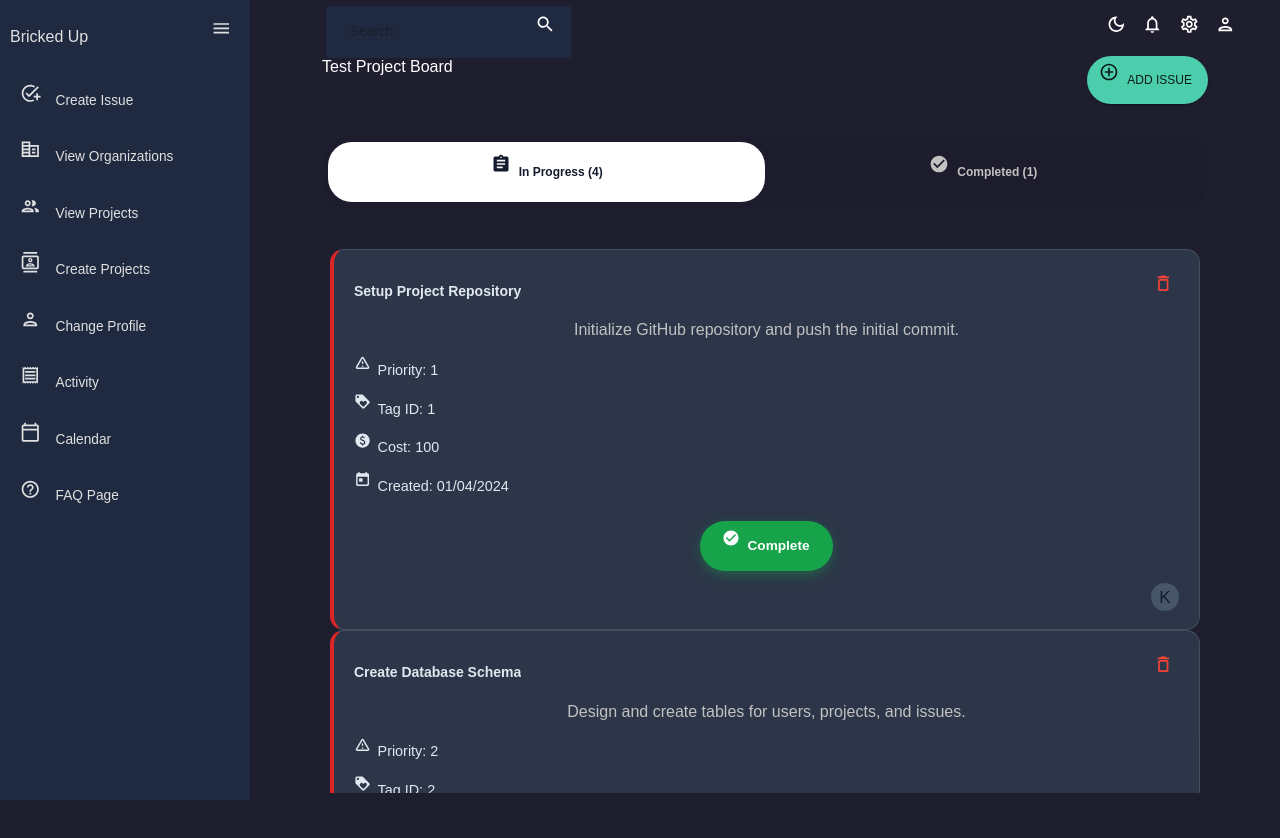
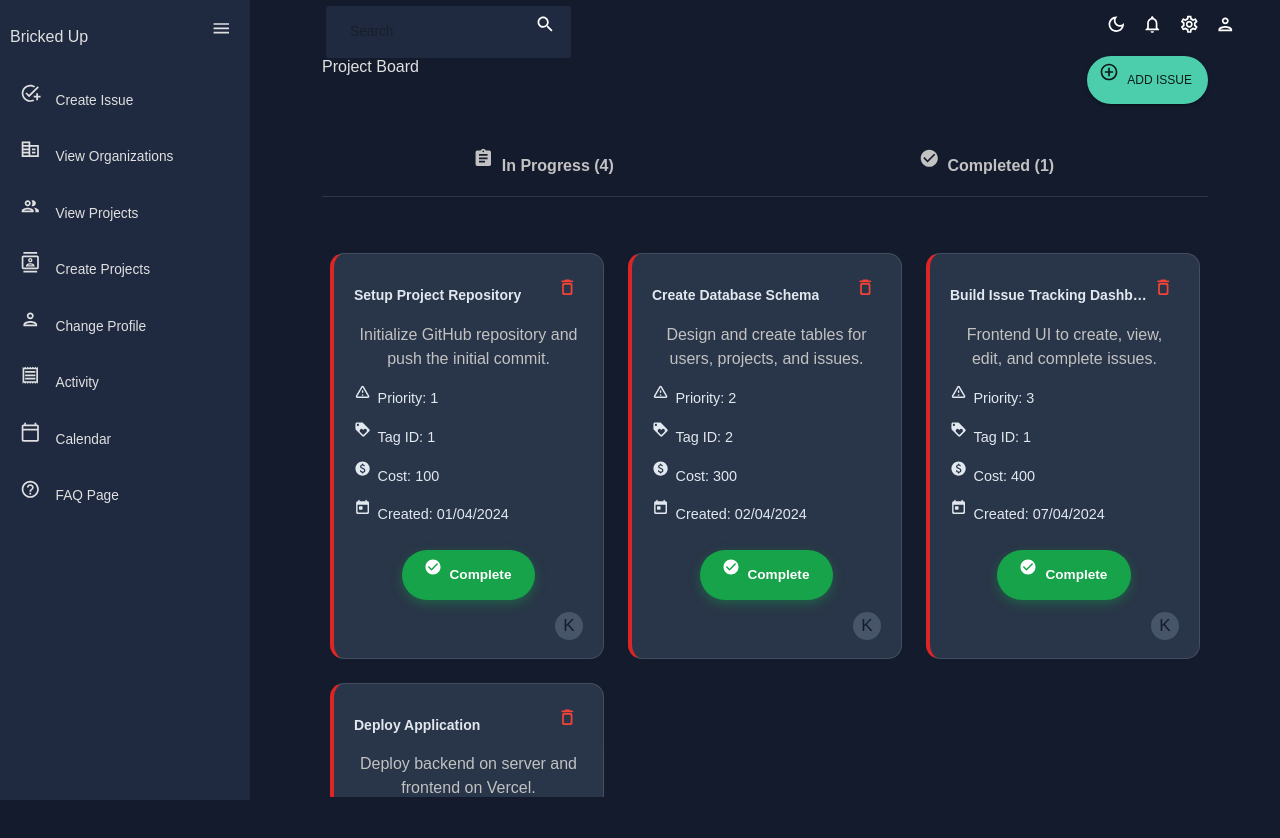
Before and after one commit to bricked-up/Frontend, a React (Create React App) app: page /createIssue in a window 1280 px wide. Shown: the top 838 px of the page. Built offline with nearby package versions, Linux system fonts and the light colour scheme.

Commit message:
Final commit, light+dark works, layout of grid is 3xX.

```diff
--- a/src/Components/CreateIssue/CreateIssue.tsx
+++ b/src/Components/CreateIssue/CreateIssue.tsx
@@ -17,6 +17,8 @@ import CheckCircleIcon from "@mui/icons-material/CheckCircle";
 import AssignmentLateIcon from "@mui/icons-material/AssignmentLate";
 import AddIcon from "@mui/icons-material/Add";
 import EmojiEventsIcon from "@mui/icons-material/EmojiEvents";
+import { useTheme } from "@mui/material/styles";
+import { tokens } from "../../theme";
 
 interface CreateTaskPageProps {
   board: Board;
@@ -24,7 +26,7 @@ interface CreateTaskPageProps {
 
 export const mockBoard: Board = {
   id: 1,
-  name: "Test Project Board",
+  name: "Project Board",
   createdBy: "Kejsi",
   createdById: "user-1",
   createdAt: new Date(),
@@ -95,10 +97,15 @@ export const mockBoard: Board = {
  * - Supports switching tasks between 'In Progress' and 'Completed' states.
  */
 const CreateTask: React.FC<CreateTaskPageProps> = ({ board }) => {
+  // Import necessary components
+  const { Grid } = require("@mui/material");
   const [showAddTask, setShowAddTask] = useState(false);
   const [tasks, setTasks] = useState<Task[]>(board.tasks);
   const [editingTask, setEditingTask] = useState<Task | null>(null);
   const [activeTab, setActiveTab] = useState(0);
+
+  const theme = useTheme();
+  const colors = tokens(theme.palette.mode);
 
   const handleAddTask = (task: Task) => {
     setTasks((prev) => [...prev, task]);
@@ -136,12 +143,18 @@ const CreateTask: React.FC<CreateTaskPageProps> = ({ board }) => {
   const inProgressTasks = tasks.filter((task) => !task.completed);
   const completedTasks = tasks.filter((task) => task.completed);
 
+  //        bgcolor: theme.palette.background.default,
+
   return (
     <Box
       sx={{
         height: "100vh",
         overflowY: "auto",
         paddingBottom: 4,
+        bgcolor: theme.palette.background.default,
+        color:
+          theme.palette.mode === "light" ? colors.grey[800] : colors.grey[100],
+        transition: "background-color 0.3s ease",
       }}
     >
       <Box display="flex" justifyContent="center" paddingX={4} paddingTop={3}>
@@ -149,7 +162,7 @@ const CreateTask: React.FC<CreateTaskPageProps> = ({ board }) => {
           display="flex"
           justifyContent="space-between"
           width="100%"
-          maxWidth="900px"
+          maxWidth="1200px"
         >
           <Typography variant="h5">{board.name}</Typography>
           <Button
@@ -174,100 +187,86 @@ const CreateTask: React.FC<CreateTaskPageProps> = ({ board }) => {
           <Box
             sx={{
               width: "100%",
-              maxWidth: "900px",
+              maxWidth: "1200px",
               mb: 3,
             }}
           >
-            <Paper
-              elevation={0}
+            <Box
               sx={{
-                borderRadius: "28px",
-                overflow: "hidden",
-                backgroundColor: "rgba(0,0,0,0.04)",
-                p: 0.8,
+                width: "100%",
+                backgroundColor: "transparent",
+                mb: 2,
               }}
             >
               <Tabs
                 value={activeTab}
                 onChange={handleChangeTab}
                 variant="fullWidth"
-                TabIndicatorProps={{
-                  style: {
-                    height: "100%",
-                    borderRadius: "24px",
-                    zIndex: 0,
-                    backgroundColor: "white",
-                    boxShadow: "0 4px 12px rgba(0,0,0,0.05)",
-                    transition: "transform 0.3s cubic-bezier(0.65, 0, 0.35, 1)",
+                sx={{
+                  minHeight: "60px",
+                  borderBottom: 1,
+                  borderColor: "divider",
+                  "& .MuiTab-root": {
+                    minHeight: "60px",
+                    fontWeight: 600,
+                    fontSize: "1rem",
+                    transition: "all 0.3s ease",
+                    position: "relative",
+                    overflow: "visible",
+                    textTransform: "none",
+                    color: "text.secondary",
+                    "&::after": {
+                      content: '""',
+                      position: "absolute",
+                      bottom: 0,
+                      left: "50%",
+                      width: 0,
+                      height: "3px",
+                      backgroundColor: "primary.main",
+                      transition: "all 0.3s ease",
+                      transform: "translateX(-50%)",
+                      borderRadius: "3px 3px 0 0",
                     },
-                }}
-                sx={{
-                  minHeight: "56px",
-                  position: "relative",
-                  "& .MuiTabs-flexContainer": {
-                    height: "100%",
+                  },
+                  "& .MuiTab-root.Mui-selected": {
+                    color: "text.secondary",
+                    "&::after": {
+                      width: "100%",
+                    },
+                  },
+                  "& .MuiTabs-indicator": {
+                    display: "none",
                   },
                 }}
               >
                 <Tab
-                  label={
-                    <Box
-                      display="flex"
-                      alignItems="center"
-                      sx={{ fontWeight: 600, zIndex: 1 }}
-                    >
-                      <AssignmentIcon sx={{ mr: 1, fontSize: "20px" }} />
-                      In Progress ({inProgressTasks.length})
-                    </Box>
-                  }
+                  icon={<AssignmentIcon />}
+                  iconPosition="start"
+                  label={`In Progress (${inProgressTasks.length})`}
                   sx={{
-                    textTransform: "none",
-                    fontWeight: "medium",
-                    transition: "all 0.3s ease",
-                    color: activeTab === 0 ? "primary.main" : "text.secondary",
-                    zIndex: 1,
-                    borderRadius: "24px",
-                    py: 1.5,
-                    "&:hover": {
-                      opacity: 0.8,
+                    "&:first-of-type::after": {
+                      width: activeTab === 0 ? "100%" : 0,
                     },
                   }}
                 />
                 <Tab
-                  label={
-                    <Box
-                      display="flex"
-                      alignItems="center"
-                      sx={{ fontWeight: 600, zIndex: 1 }}
-                    >
-                      <CheckCircleIcon sx={{ mr: 1, fontSize: "20px" }} />
-                      Completed ({completedTasks.length})
-                    </Box>
-                  }
+                  icon={<CheckCircleIcon />}
+                  iconPosition="start"
+                  label={`Completed (${completedTasks.length})`}
                   sx={{
-                    textTransform: "none",
-                    fontWeight: "medium",
-                    transition: "all 0.3s ease",
-                    color: activeTab === 1 ? "primary.main" : "text.secondary",
-                    zIndex: 1,
-                    borderRadius: "24px",
-                    py: 1.5,
-                    "&:hover": {
-                      opacity: 0.8,
+                    "&:nth-of-type(2)::after": {
+                      width: activeTab === 1 ? "100%" : 0,
                     },
                   }}
                 />
               </Tabs>
-            </Paper>
+            </Box>
           </Box>
 
           <Box
             sx={{
               width: "100%",
-              maxWidth: "900px",
-              display: "flex",
-              flexDirection: "column",
-              gap: 2,
+              maxWidth: "1200px",
               transition: "opacity 0.3s ease",
               minHeight: "200px",
               maxHeight: "calc(100vh - 240px)",
@@ -278,8 +277,10 @@ const CreateTask: React.FC<CreateTaskPageProps> = ({ board }) => {
           >
             <TabPanel value={activeTab} index={0}>
               {inProgressTasks.length > 0 ? (
-                inProgressTasks.map((task) => (
-                  <Grow key={task.id} in={true} timeout={300}>
+                <Grid container spacing={3}>
+                  {inProgressTasks.map((task) => (
+                    <Grid item xs={12} sm={6} md={4} key={task.id}>
+                      <Grow in={true} timeout={300}>
                         <Box>
                           <TaskCard
                             task={task}
@@ -290,7 +291,9 @@ const CreateTask: React.FC<CreateTaskPageProps> = ({ board }) => {
                           />
                         </Box>
                       </Grow>
-                ))
+                    </Grid>
+                  ))}
+                </Grid>
               ) : (
                 <Paper
                   elevation={0}
@@ -335,7 +338,9 @@ const CreateTask: React.FC<CreateTaskPageProps> = ({ board }) => {
 
             <TabPanel value={activeTab} index={1}>
               {completedTasks.length > 0 ? (
-                completedTasks.map((task) => (
+                <Grid container spacing={3}>
+                  {completedTasks.map((task) => (
+                    <Grid item xs={12} sm={6} md={4} key={task.id}>
                       <Grow key={task.id} in={true} timeout={300}>
                         <Box>
                           <TaskCard
@@ -347,7 +352,9 @@ const CreateTask: React.FC<CreateTaskPageProps> = ({ board }) => {
                           />
                         </Box>
                       </Grow>
-                ))
+                    </Grid>
+                  ))}
+                </Grid>
               ) : (
                 <Paper
                   elevation={0}
--- a/src/Components/Layout.tsx
+++ b/src/Components/Layout.tsx
@@ -1,9 +1,10 @@
 import React, { useState, useEffect } from "react";
 import { Outlet } from "react-router-dom";
+import { useTheme } from "@mui/material/styles";
 import { Box } from "@mui/material";
 import Sidebar from "./Sidebar";
 import Topbar from "./Topbar";
-import LogoutButton from './Navbar/LogoutButton'; // Keeping this import as it was in the provided code
+import LogoutButton from "./Navbar/LogoutButton"; // Keeping this import as it was in the provided code
 import "../css/dashboard.css";
 
 /**
@@ -27,6 +28,7 @@ import "../css/dashboard.css";
  */
 const Layout: React.FC = () => {
   const [isSidebar, setIsSidebar] = useState<boolean>(true);
+  const theme = useTheme();
 
   useEffect(() => {
     const main = document.getElementById("main");
@@ -37,7 +39,14 @@ const Layout: React.FC = () => {
   }, [isSidebar]);
 
   return (
-    <Box className="dashboard" sx={{ display: "flex", minHeight: "100vh" }}>
+    <Box
+      className="dashboard"
+      sx={{
+        display: "flex",
+        minHeight: "100vh",
+        bgcolor: theme.palette.background.default,
+      }}
+    >
       {/* Sidebar */}
       <Sidebar isSidebar={isSidebar} setIsSidebar={setIsSidebar} />
 
--- a/src/pages/DashBoard.tsx
+++ b/src/pages/DashBoard.tsx
@@ -1,5 +1,5 @@
 import * as React from "react";
-import { Box } from "@mui/material";
+import { Box, useTheme } from "@mui/material";
 import Channels from "../Components/Channels";
 
 /**
@@ -20,6 +20,8 @@ import Channels from "../Components/Channels";
  * @returns {JSX.Element} The Dashboard component.
  */
 function Dashboard() {
+  const theme = useTheme();
+
   return (
     <Box
       display="flex"
@@ -28,6 +30,9 @@ function Dashboard() {
       alignItems="center"
       paddingTop={"650px"}
       width="100%"
+      sx={{
+        backgroundColor: theme.palette.background.default, // <-- fix is here
+      }}
     >
       <Box width="90%" mt={-50}>
         <Channels />
--- a/src/Components/CreateIssue/boardsStore.ts
+++ b/src/utils/boardsStore.ts
@@ -1,4 +1,4 @@
-import { Board } from '../../utils/types';
+import { Board } from './types';
 
 const boardsStoreName = 'boards';
 
--- a/src/Components/CreateIssue/service.ts
+++ b/src/utils/service.ts
@@ -1,6 +1,6 @@
 // Helper services for task operations (e.g., add, delete, update)
 
-import { Task } from '../../utils/types';
+import { Task } from './types';
 import { getBoard, updateBoard } from './boards';
 
 export const addTask = (task: Task, boardId: number) => {
```
Also changed, not shown: src/Components/ViewProject.tsx (+46 -17 lines), src/pages/App.tsx (+22 -10 lines), src/utils/boards.ts (renamed from src/Components/CreateIssue/boards.ts, +5 -5 lines). Lines whose indentation alone changed are shown as unchanged.
